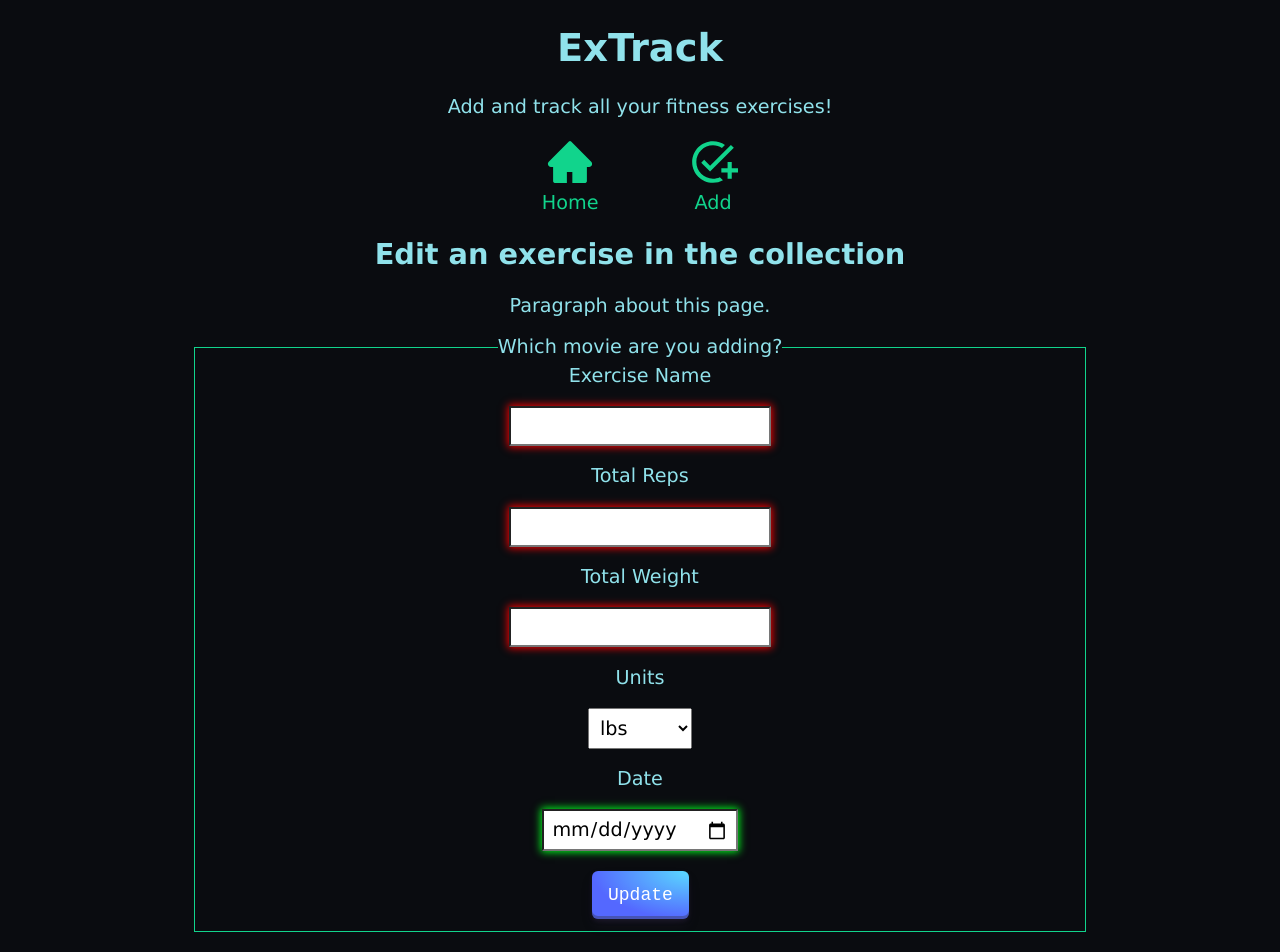
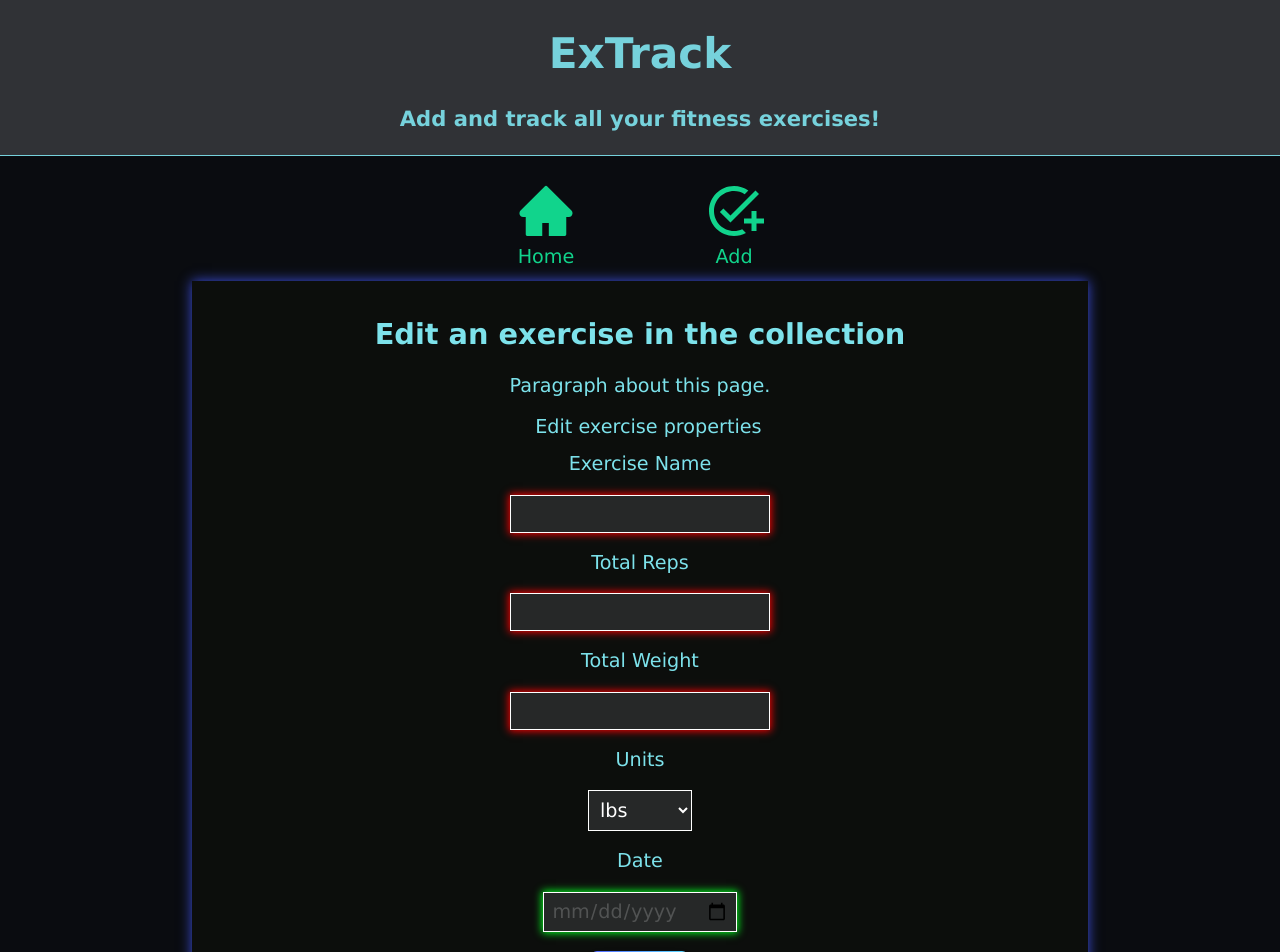
Before and after one commit to devingdaniels/fitness_app, a React (Create React App) app in the folder fitness-ui/: page /edit-exercise in a window 1280 px wide. Shown: the top 952 px of the page. Built offline with nearby package versions, Linux system fonts and the light colour scheme.

Commit message:
CSS updates

```diff
--- a/fitness-ui/src/App.css
+++ b/fitness-ui/src/App.css
@@ -1,43 +1,24 @@
 /*  ===== MOBILE styles (reside at the top and are inherited by all devices) ===== */
 /*  ===== See tablet, desktop, and print @media queries at the bottom. */
 
-/*   ----- Imports  -----  */
-/* Add fonts from the app's server
-@font-face {
-  font-family: 'FontName';
-  src: url('FontName.woff2') format('woff2');
-}
-          */
-
-/* ...or hosted services like Google Fonts
-@import url(//fonts.googleapis.com/css?family=Font+Name);
-          */
-
 @import "../node_modules/modern-normalize/modern-normalize.css";
 /* npm install modern-normalize
-            Resets elements for browser consistancy.
+            Resets elements for browser consistency.
             http://nicolasgallagher.com/about-normalize-css/
           */
 
-/* Component-specific stylesheets, if any
-@import "component1.css";
-          */
-
-/*   ----- Variables  -----  */
-:root {
-  --custom-color-name: ;
-  --custom-embellishment-name: ;
+* {
+  box-sizing: border-box;
 }
 
 /*  ----- Viewport ----- elements inherited by all remaining elements ----- */
 body {
-  /* Can alternatively define in html {} or :root {} */
-  font-size: 1.2em;
-  margin: 1% 15%;
-  padding: ;
   background-color: rgb(10, 12, 16);
   color: rgb(144, 226, 235);
+  font-size: 1.2em;
   font-family: Verdana, Geneva, Tahoma, sans-serif;
+  margin: 0;
+  padding: 0;
   text-align: center;
 }
 
@@ -58,6 +39,7 @@ a:visited {
 nav {
   display: flex;
   justify-content: center;
+  /* Using icons for NAV so did not include all properties:values */
 }
 nav a {
   color: rgb(17, 212, 140);
@@ -71,120 +53,50 @@ nav a:hover {
 nav a:active {
   transform: translateY(2px);
 }
+/*  ----- Page layout blocks -----  */
 
-/*  ----- Page layout blocks -----  */
+main {
+  background-color: rgb(12, 14, 12);
+  color: rgb(125, 226, 235);
+  margin: 1% 15%;
+  padding: 1%;
+  box-shadow: 0 0 12px #3c4fe0;
+}
+
+footer,
 header {
+  background-color: rgb(48, 50, 54);
+  color: rgb(118, 210, 220);
+  padding: 0.1em;
 }
-main {
-}
-section {
-}
-article {
-}
-#topic1 {
-}
-#topic2 {
-}
-#gallery1 {
-}
-#gallery2 {
-}
-div {
-}
-aside {
+header {
+  overflow: hidden;
+  margin-bottom: 2%;
+  border-bottom: 1px solid rgb(118, 210, 220);
+  height: max-content;
+  font-size: 1.1em;
+  font-weight: bold;
 }
 footer {
-}
-
-/*  -----  Typography  ----- */
-p {
-}
-br {
-}
-ol,
-ul,
-dl {
-}
-li {
-}
-dt {
-}
-dd {
-}
-
-h1,
-h2,
-h3,
-h4,
-h5,
-h6 {
-} /* Define consistant font family.*/
-h1 {
-}
-h2 {
-}
-h3 {
-}
-h4 {
-}
-h5 {
-}
-h6 {
-}
-
-abbr {
-}
-acronym {
-}
-address {
-}
-blockquote {
-}
-q {
-}
-cite {
-}
-em {
-}
-hr {
-}
-mark {
-}
-s {
-}
-span {
-}
-strong {
-}
-sub {
-}
-sup {
-}
-time {
-}
-
-/*  ----- Coding or instructional typography ----- */
-pre {
-}
-code {
-}
-kbd {
-}
-samp {
-}
-var {
-}
-del {
-}
-ins {
+  display: flex;
+  justify-content: center;
+  margin-top: 2%;
+  height: max-content;
+  border-top: 1px solid rgb(118, 210, 220);
+  font-weight: 100;
+  font-size: 0.8em;
 }
 
 /*  ----- Table ----- */
 table {
-  margin: 0 auto;
+  border-collapse: collapse;
   width: 100%;
+  border: none;
+  padding: 1%;
+  /* putting any border on the table looks ugly.... */
 }
 caption {
+  margin-bottom: 1%;
 }
 thead {
 }
@@ -212,16 +124,68 @@ datalist {
 }
 
 /*  ----- Form ----- */
+
+/* INPUT, SELECT, and BUTTON rules' values include padding and font properties that match the BODY's rule. */
+
 form {
   text-align: center;
+  font-family: Verdana, Geneva, Tahoma, sans-serif;
 }
 fieldset {
-  /* box-shadow: 0 0 12px 1px rgb(0, 195, 255); */
-  border: 1px solid rgb(17, 212, 140);
+  border: none;
 }
 legend {
+  margin: 1%;
 }
-label {
+
+input,
+select,
+button {
+  font-family: Verdana, Geneva, Tahoma, sans-serif;
+  padding: 1%;
+}
+
+input {
+  background: rgb(38, 40, 40);
+  color: white;
+}
+
+input::placeholder {
+  color: rgb(255, 255, 255, 0.2);
+}
+
+input[type="date"] {
+  color: rgb(255, 255, 255, 0.2);
+}
+
+input[type="date"]:focus-visible {
+  color: white;
+}
+
+select {
+  background: rgb(38, 40, 40);
+  color: white;
+}
+
+input,
+select {
+  display: block;
+  margin: 1em auto;
+  padding: 7px;
+  border: 0.1px solid rgb(255, 255, 255);
+}
+
+input:valid {
+  box-shadow: 0 0 8px 1px rgb(0, 255, 30);
+}
+
+input:invalid {
+  box-shadow: 0 0 8px 1px rgb(255, 0, 0);
+}
+
+input:focus {
+  box-shadow: none;
+  outline: none;
 }
 button {
   align-items: center;
@@ -239,7 +203,7 @@ button {
   color: #fff;
   cursor: pointer;
   display: inline-flex;
-  font-family: "JetBrains Mono", monospace;
+  font-family: Verdana, Geneva, Tahoma, sans-serif;
   height: 48px;
   justify-content: center;
   line-height: 1;
@@ -275,63 +239,7 @@ button:active {
   transform: translateY(2px);
 }
 
-input,
-select {
-  display: block;
-  margin: 1em auto;
-  padding: 7px;
-}
-
-input:valid {
-  box-shadow: 0 0 8px 1px rgb(0, 255, 30);
-}
-
-input:invalid {
-  box-shadow: 0 0 8px 1px rgb(255, 0, 0);
-}
-
-input:focus {
-  box-shadow: none;
-  outline: none;
-}
-
-output {
-}
-meter {
-}
-progress {
-}
-
-optgroup {
-}
-option {
-}
-textarea {
-}
-
 /* ----- Media ----- */
-figure {
-}
-figcaption {
-}
-img {
-}
-svg {
-}
-picture {
-}
-source {
-}
-iframe {
-}
-video {
-}
-audio {
-}
-embed {
-}
-object {
-}
 
 /*  ----- Classes for alignment, positioning, widths, grids, embellishments, and animation -----  */
 
@@ -350,43 +258,6 @@ object {
   transform: translateY(2px);
 }
 
-.floatright {
-}
-.floatleft {
-}
-.center-middle {
-}
-
-.ten {
-}
-.twenty {
-}
-.thirty {
-}
-.forty {
-}
-.fifty {
-}
-.sixty {
-}
-.seventy {
-}
-.eighty {
-}
-
-.radius {
-}
-.circle {
-}
-.boxshadow {
-}
-.tshadow {
-}
-.gradient {
-}
-.shape {
-}
-
 @keyframes App-logo {
 }
 
--- a/fitness-ui/src/components/Nav.js
+++ b/fitness-ui/src/components/Nav.js
@@ -7,10 +7,10 @@ import { MdAddTask} from 'react-icons/md'
 function  Navigation() {
   return (
     <nav>
-        <Link to="/"><AiFillHome size={50}/>
+        <Link to="/"><AiFillHome size={60}/>
           <div>Home</div>
         </Link>
-        <Link to="add-exercise"><MdAddTask size={50}/>
+        <Link to="add-exercise"><MdAddTask size={60}/>
          <div>Add</div>
         </Link>
     </nav>
--- a/fitness-ui/src/pages/EditExercisePage.js
+++ b/fitness-ui/src/pages/EditExercisePage.js
@@ -1,7 +1,6 @@
 import React from 'react'
 import { useState } from 'react';
 import { useNavigate } from "react-router-dom";
-
 
 import { isValidExerciseEntries } from '../utils/HelperFunctions';
 
@@ -9,13 +8,11 @@ const EditExercisePage = ({exercise}) => {
 
   const navigate = useNavigate();
 
-
   const [name, setName] = useState(exercise.name)
   const [reps, setReps] = useState(exercise.reps)
   const [weight, setWeight] = useState(exercise.weight)
   const [unit, setUnit] = useState(exercise.unit)
   const [date, setDate] = useState(exercise.date)
-
 
   const editExercise = async () =>{
     // Make sure all entries have values
@@ -30,7 +27,7 @@ const EditExercisePage = ({exercise}) => {
           unit: unit,
           date: date
       }),
-      headers: {'Content-Type': 'application/json',},
+      headers: {'Content-Type': 'application/json'},
     })
     // Check for success or failure
     if (response.status === 200) {
@@ -43,11 +40,6 @@ const EditExercisePage = ({exercise}) => {
   }
 }
 
-
-
-
-
-
   return (
     <>
       <article>
@@ -55,7 +47,7 @@ const EditExercisePage = ({exercise}) => {
             <p>Paragraph about this page.</p>
             <form onSubmit={(e) => { e.preventDefault();}}>
                 <fieldset>
-                    <legend>Which movie are you adding?</legend>
+                    <legend>Edit exercise properties</legend>
                     <label htmlFor="name">Exercise Name</label>
                     <input
                         type="text"
--- a/fitness-ui/src/pages/HomePage.js
+++ b/fitness-ui/src/pages/HomePage.js
@@ -49,7 +49,7 @@ useEffect(() => {
   return (
     <article>
     <h2>Exercise List</h2>
-    <p>Paragraph about this page.</p>
+    <p>Click on the edit or delete to icon to change your current list</p>
     <ExerciseList
         exercise={exercise}
         onEdit={onEditExercise}
```
Also changed, not shown: fitness-ui/src/images/space.jpg (added).
